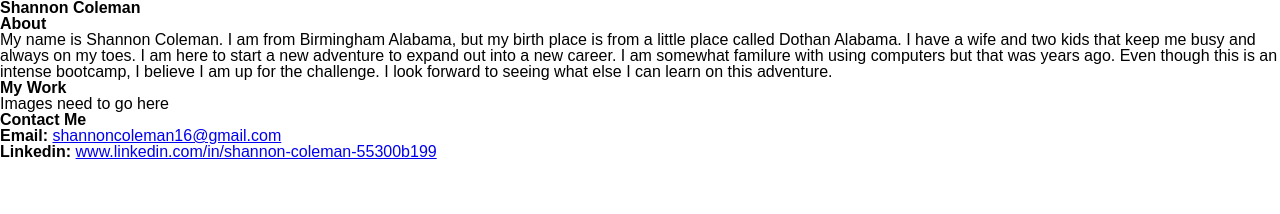
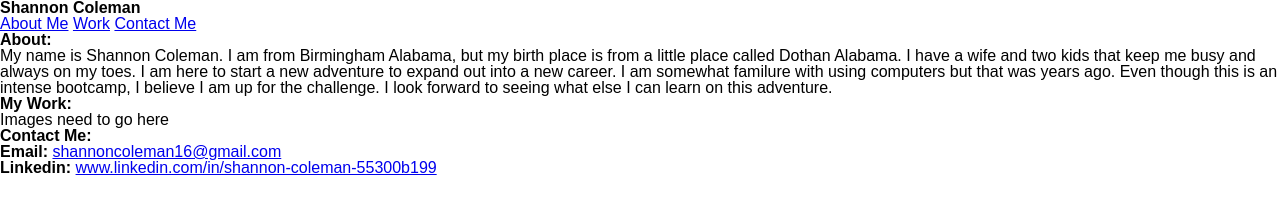
Before and after one commit to ShanColeman16/Shannon-Portfolio, a plain HTML site: page index.html in a window 1280 px wide. Drawn offline with Linux system fonts and the light colour scheme.

Commit message:
added nav

```diff
--- a/index.html
+++ b/index.html
@@ -10,23 +10,33 @@
 </head>
 
 <body>
+
   <header>
     <h1> <strong>Shannon Coleman</strong></h1>
   </header>
 
   <main>
+    <nav>
+      <a href="#about">About Me</a>
+      <a href="#work">Work</a>
+      <a href="#contact">Contact Me</a>
+    </nav>
 
     <section id="about">
 
       </header>
-      <h2> <strong>About</strong></h2>
+      <h2> <strong>About:</strong></h2>
       </header>
-      <p>My name is Shannon Coleman. I am from Birmingham Alabama, but my birth place is from a little place called Dothan Alabama. I have a wife and two kids that keep me busy and always on my toes. I am here to start a new adventure to expand out into a new career. I am somewhat familure with using computers but that was years ago. Even though this is an intense bootcamp, I believe I am up for the challenge. I look forward to seeing what else I can learn on this adventure. </p>
+      <p>My name is Shannon Coleman. I am from Birmingham Alabama, but my birth place is from a little place called
+        Dothan Alabama. I have a wife and two kids that keep me busy and always on my toes. I am here to start a new
+        adventure to expand out into a new career. I am somewhat familure with using computers but that was years ago.
+        Even though this is an intense bootcamp, I believe I am up for the challenge. I look forward to seeing what else
+        I can learn on this adventure. </p>
 
     </section>
     <section id="my work">
       </header>
-      <h2> <strong>My Work</strong></h2>
+      <h2> <strong>My Work:</strong></h2>
       </header>
       <p>Images need to go here</p>
 
@@ -35,7 +45,7 @@
 
   <footer>
     <section id="contact me">
-    <h2> <strong>Contact Me</strong></h2>
+      <h2> <strong>Contact Me:</strong></h2>
       <ul>
         <li>
           <strong>Email: </strong>
```
Lines whose indentation alone changed are shown as unchanged.
